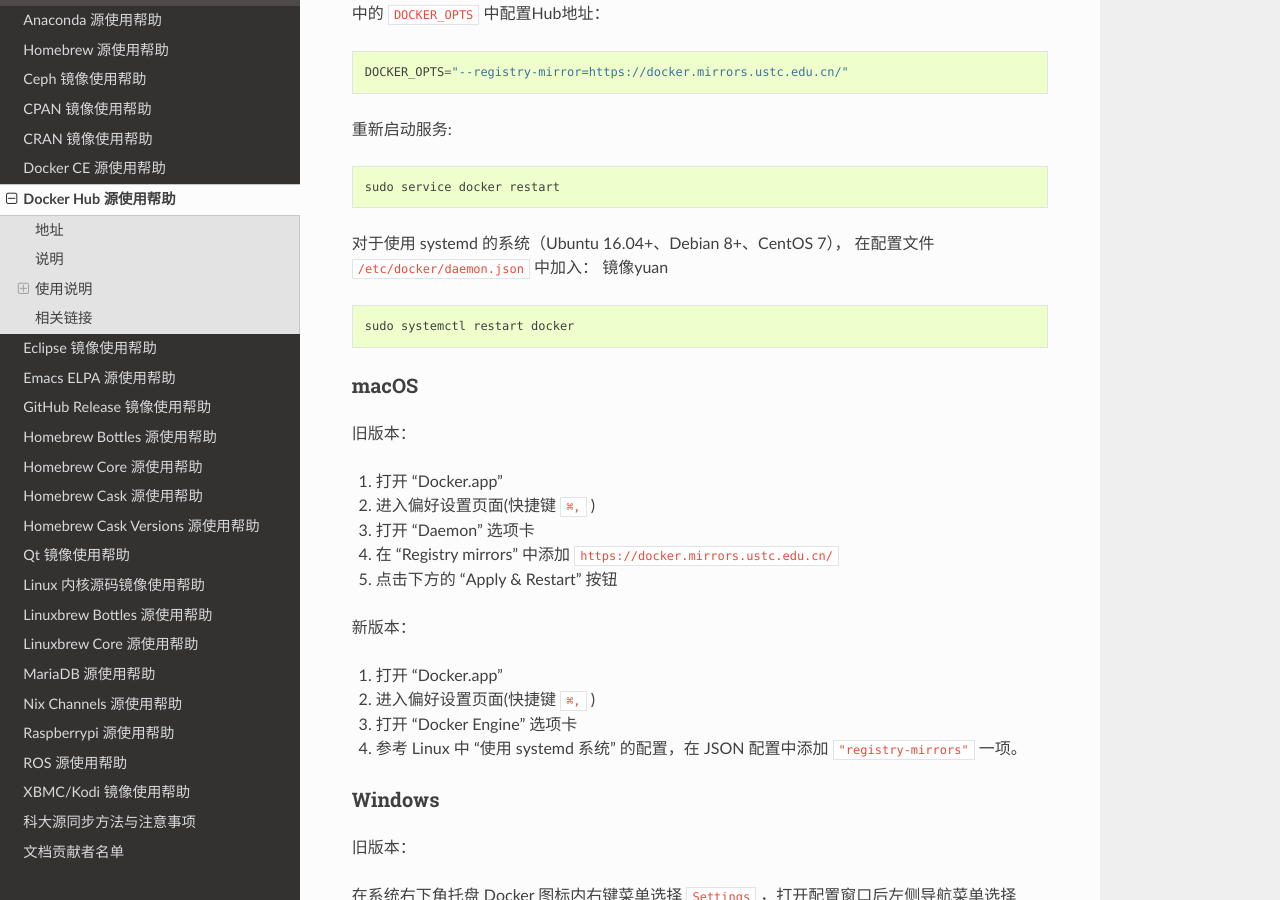
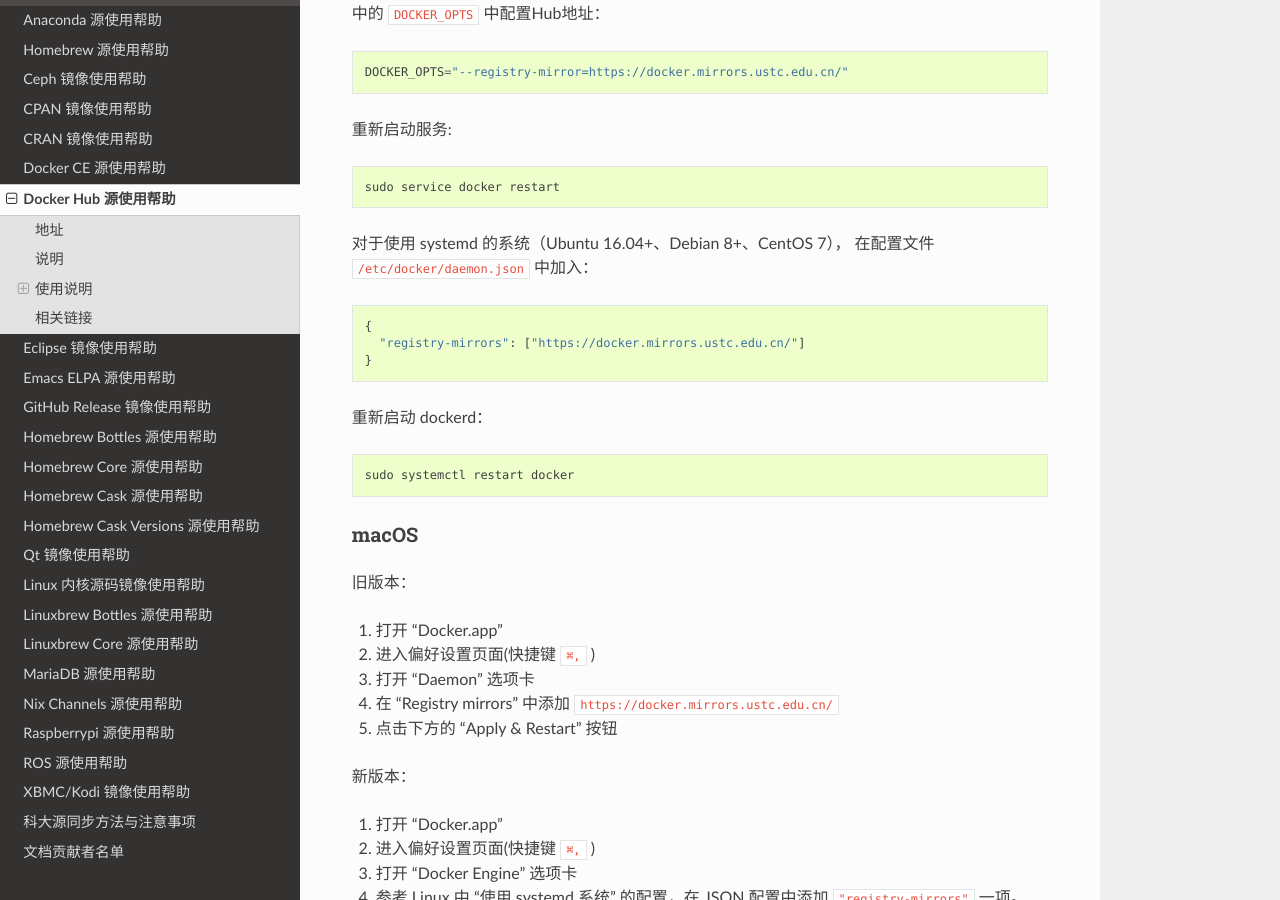
Before and after one commit to ustclug/mirrorhelp, a Sphinx documentation site: the page built from source/dockerhub.rst, in a window 1280 px wide and 900 px high, scrolled down 1052 px. Built offline with Sphinx 7.4.7 and the Read the Docs theme 2.0.0, drawn with Linux system fonts in a browser that asks for light colours; pages that are not in the unit, such as notebooks, are missing from menus.

Commit message:
dockerhub: fix typo
(pressed middle button on mouse by mistake in previous commit)

```diff
--- a/source/dockerhub.rst
+++ b/source/dockerhub.rst
@@ -43,7 +43,15 @@ Linux
     sudo service docker restart
 
 对于使用 systemd 的系统（Ubuntu 16.04+、Debian 8+、CentOS 7）， 在配置文件 ``/etc/docker/daemon.json`` 中加入：
-镜像yuan
+
+::
+
+    {
+      "registry-mirrors": ["https://docker.mirrors.ustc.edu.cn/"]
+    }
+
+重新启动 dockerd：
+
 ::
 
   sudo systemctl restart docker
```
